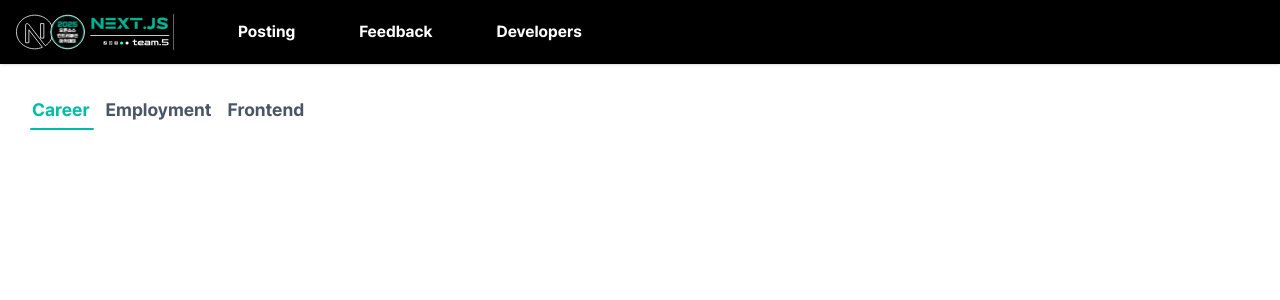
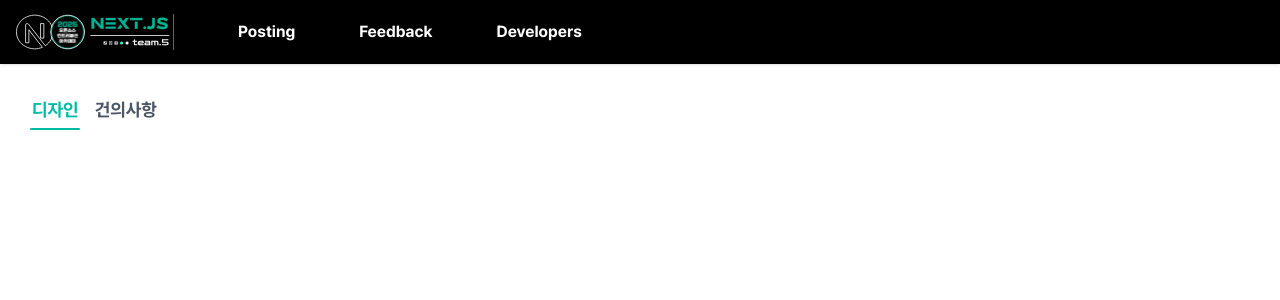
Before and after one commit to dpwls02142/ossca-team_nextjs, a Next.js app: page /qna in a window 1280 px wide. Shown: the top 300 px of the page. Built offline with nearby package versions, Linux system fonts and the light colour scheme.

Commit message:
Sync from team repo: ba183ba695af697b9e2170bbbc7e8597d391dacd

```diff
--- a/src/app/qna/QnaTemplate.tsx
+++ b/src/app/qna/QnaTemplate.tsx
@@ -4,7 +4,7 @@ import Giscus from './components/Giscus';
 import QnaTab from './components/QnaTab';
 
 function QnaTemplate() {
-	const tabs = ['Career', 'Employment', 'Frontend'];
+	const tabs = ['디자인', '건의사항'];
 	const [activeTab, setActiveTab] = useState(tabs[0]); // 기본값은 첫 번째 탭 'Career'
 	const [activePosition, setActivePosition] = useState({
 		position: '',
@@ -12,14 +12,11 @@ function QnaTemplate() {
 	});
 	useEffect(() => {
 		switch (activeTab) {
-			case 'Career':
-				setActivePosition({ position: 'ml-5.5', width: 'w-16' });
+			case '디자인':
+				setActivePosition({ position: 'ml-5.5', width: 'w-12.5' });
 				break;
-			case 'Employment':
-				setActivePosition({ position: 'ml-24', width: 'w-27.5' });
-				break;
-			case 'Frontend':
-				setActivePosition({ position: 'ml-54', width: 'w-21' });
+			case '건의사항':
+				setActivePosition({ position: 'ml-21', width: 'w-16.5' });
 				break;
 			default:
 				setActivePosition({ position: 'ml-5.5', width: 'w-16' });
```
